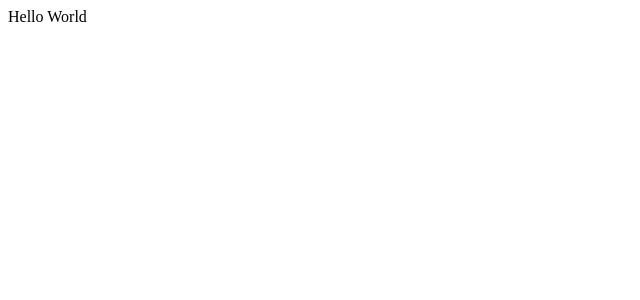
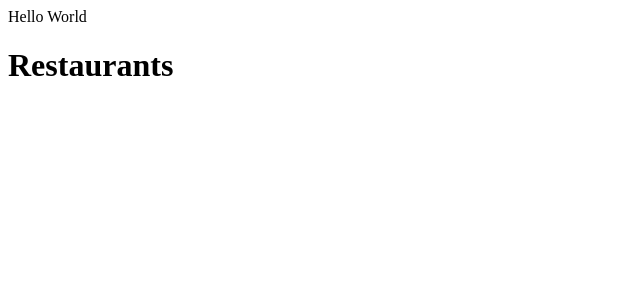
Before and after one commit to Matyko/opinion-ate, a Vue app: page / in a window 1280 px wide. Shown: the top 300 px of the page, without its empty margins (0-640 px from the left). Built offline with nearby package versions, Linux system fonts and the light colour scheme.

Commit message:
Add RestaurantList.vue and RestaurantScreen.vue

```diff
--- a/src/App.vue
+++ b/src/App.vue
@@ -1,12 +1,16 @@
 <template>
-  <div id="app">Hello World</div>
+  <div>
+    <div id="app">Hello World</div>
+    <RestaurantScreen />
+  </div>
 </template>
 
 <script lang="ts">
 import {Component, Vue} from 'vue-property-decorator';
+import RestaurantScreen from '@/components/RestaurantScreen.vue';
 
 @Component({
-  components: {},
+  components: {RestaurantScreen},
 })
 export default class App extends Vue {}
 </script>
--- /dev/null
+++ b/src/components/RestaurantList.vue
@@ -0,0 +1,12 @@
+<template>
+  <div></div>
+</template>
+
+<script lang="ts">
+import {Component, Vue} from 'vue-property-decorator';
+
+@Component
+export default class RestaurantList extends Vue {}
+</script>
+
+<style scoped></style>
--- /dev/null
+++ b/src/components/RestaurantScreen.vue
@@ -0,0 +1,17 @@
+<template>
+  <div>
+    <h1>Restaurants</h1>
+    <RestaurantList />
+  </div>
+</template>
+
+<script lang="ts">
+import {Component, Vue} from 'vue-property-decorator';
+import RestaurantList from '@/components/RestaurantList.vue';
+@Component({
+  components: {RestaurantList},
+})
+export default class RestaurantScreen extends Vue {}
+</script>
+
+<style scoped></style>
```
